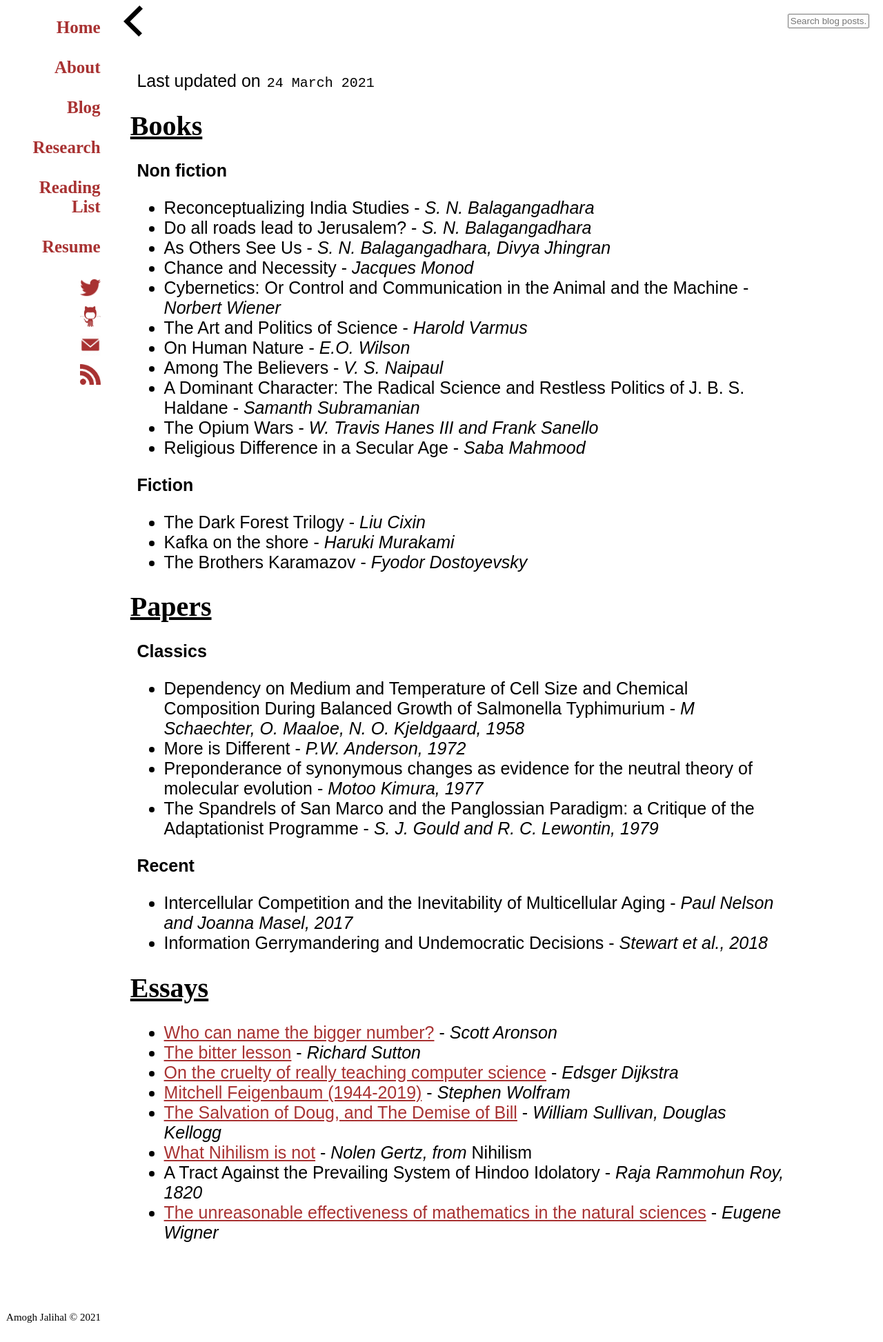
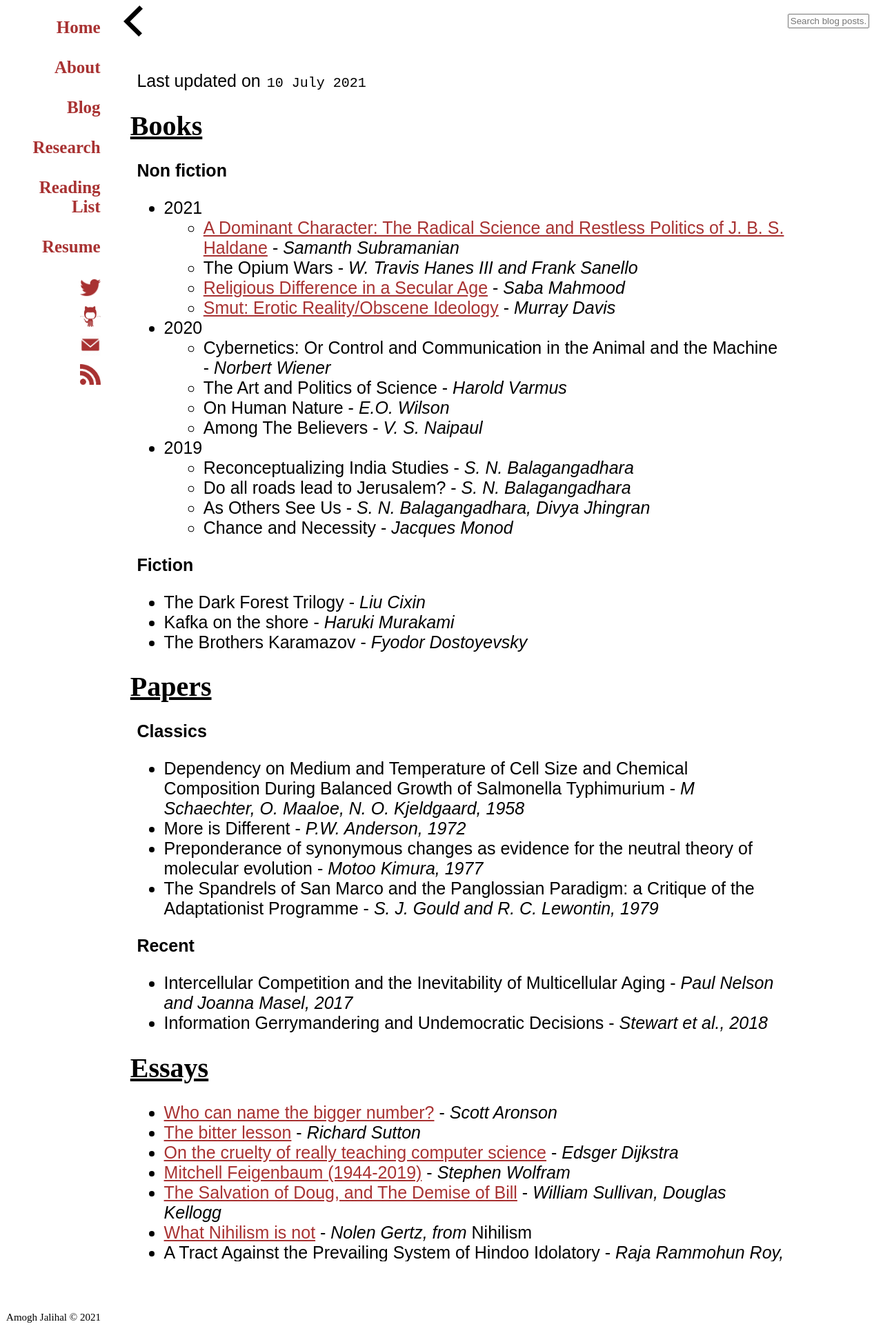
Before and after one commit to amoghpj/amoghpj.github.io, a Jekyll site: the page built from readinglist.md, in a window 1280 px wide. Shown: the whole page at 69% size. Built offline with Jekyll 4.4.1, drawn with Linux system fonts in a browser that asks for light colours; comment, search, counter and statistics services are not loaded.

Commit message:
Update reading list, reorganize readings by date

```diff
--- a/readinglist.md
+++ b/readinglist.md
@@ -2,24 +2,27 @@
 layout: default
 title: Reading list
 ---
-Last updated on `24 March 2021`
+Last updated on `10 July 2021`
 
 # Books
 
 **Non fiction**
 
-- Reconceptualizing India Studies - *S. N. Balagangadhara*
-- Do all roads lead to Jerusalem? - *S. N. Balagangadhara*
-- As Others See Us - *S. N. Balagangadhara, Divya Jhingran*
-- Chance and Necessity - *Jacques Monod*
-- Cybernetics: Or Control and Communication in the Animal and the Machine - *Norbert Wiener*
-- The Art and Politics of Science - *Harold Varmus*
-- On Human Nature - *E.O. Wilson*
-- Among The Believers - *V. S. Naipaul*
-- A Dominant Character: The Radical Science and Restless Politics of J. B. S. Haldane - *Samanth Subramanian*
-- The Opium Wars - *W. Travis Hanes III and Frank Sanello*
-- Religious Difference in a Secular Age - *Saba Mahmood*
-
+- 2021
+  - [A Dominant Character: The Radical Science and Restless Politics of J. B. S. Haldane](https://www.amazon.com/Dominant-Character-Radical-Restless-Politics/dp/0393634248/ref=tmm_hrd_swatch_0?_encoding=UTF8&qid=&sr=) - *Samanth Subramanian*
+  - The Opium Wars - *W. Travis Hanes III and Frank Sanello*
+  - [Religious Difference in a Secular Age](https://anthropology.berkeley.edu/religious-difference-secular-age-minority-report) - *Saba Mahmood*
+  - [Smut: Erotic Reality/Obscene Ideology](https://www.amazon.com/dp/B01E71R4HE/ref=dp-kindle-redirect?_encoding=UTF8&btkr=1) - *Murray Davis*
+- 2020
+  - Cybernetics: Or Control and Communication in the Animal and the Machine - *Norbert Wiener*
+  - The Art and Politics of Science - *Harold Varmus*
+  - On Human Nature - *E.O. Wilson*
+  - Among The Believers - *V. S. Naipaul*
+- 2019
+  - Reconceptualizing India Studies - *S. N. Balagangadhara*
+  - Do all roads lead to Jerusalem? - *S. N. Balagangadhara*
+  - As Others See Us - *S. N. Balagangadhara, Divya Jhingran*
+  - Chance and Necessity - *Jacques Monod*
 
 **Fiction**
 
```
